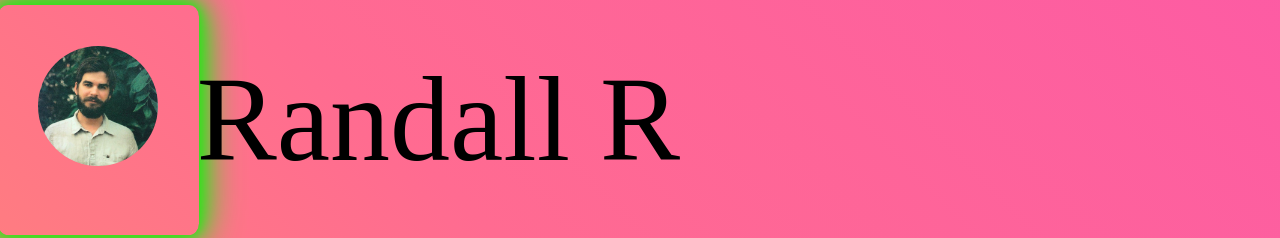
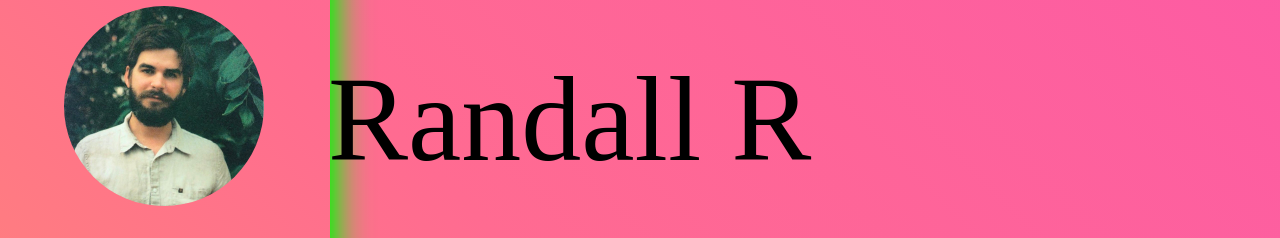
Before and after one commit to r-rouse/portfolio, a React (Create React App) app: page / in a window 1280 px wide. Shown: the top 238 px of the page. Built offline with nearby package versions, Linux system fonts and the light colour scheme; a web font is replaced by a local one.

Commit message:
feat: changed favicon

```diff
--- a/src/styles/header.css
+++ b/src/styles/header.css
@@ -30,8 +30,8 @@
     }
 
     .profile-pic {
-        height: 15vh;
-        margin: 3vw;
+        height: 25vh;
+        margin: 5vw;
         border-radius: 50%;
     }
 }
```
Also changed, not shown: 1 other file (tests, documents, lock files or other folders).
